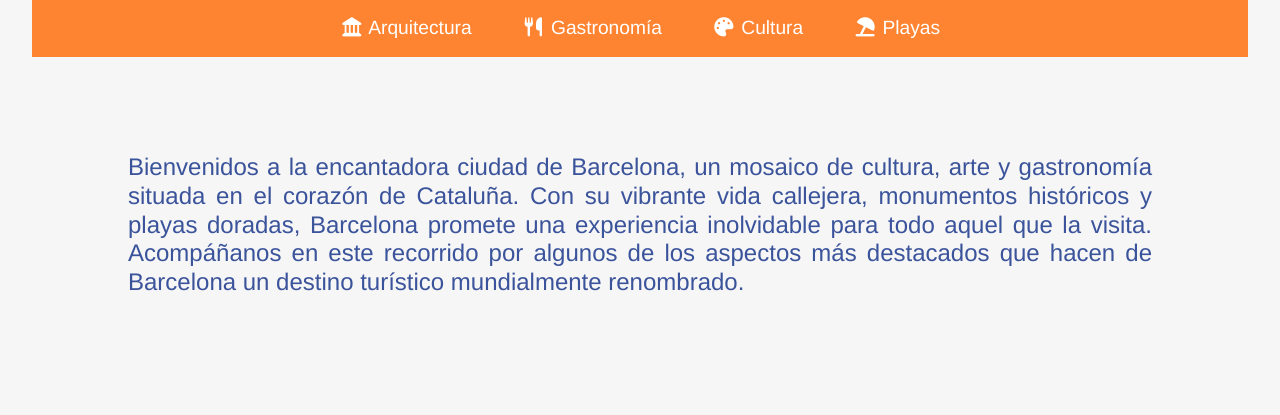
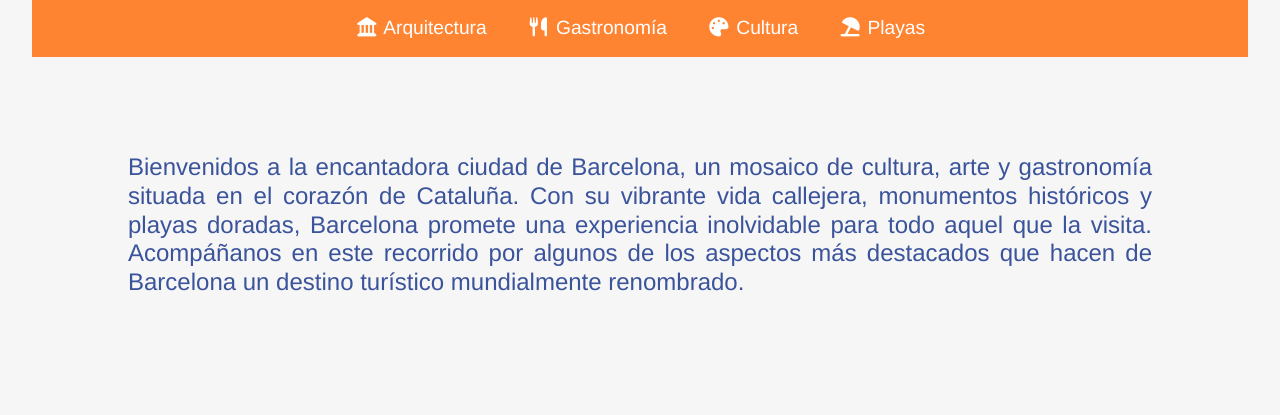
Before and after one commit to agranerono/pec1-boilerplate-uoc, a website built with Parcel: page src/index.html in a window 1280 px wide. Shown: the part 200-615 px from the top of the page. Built offline with nearby package versions, Linux system fonts and the light colour scheme.

Commit message:
Cuarto commit

```diff
--- a/src/assets/styles/layouts/_home.scss
+++ b/src/assets/styles/layouts/_home.scss
@@ -190,7 +190,7 @@ body {
   .main-nav {
     .nav-list {
       .nav-item {
-        margin: 0 25px;
+        margin: 0 20px;
 
         a {
           font-size: 1.2rem;
```
